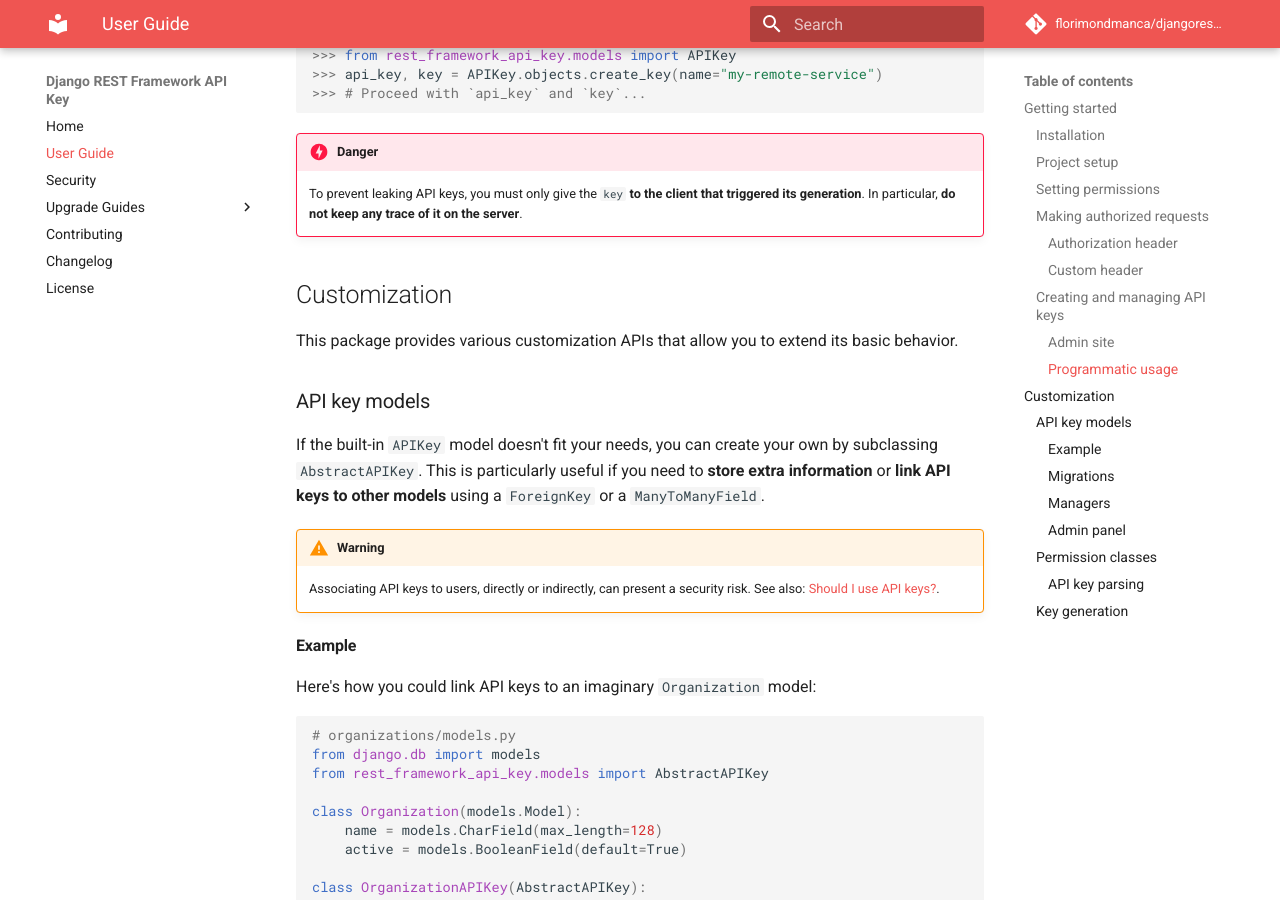
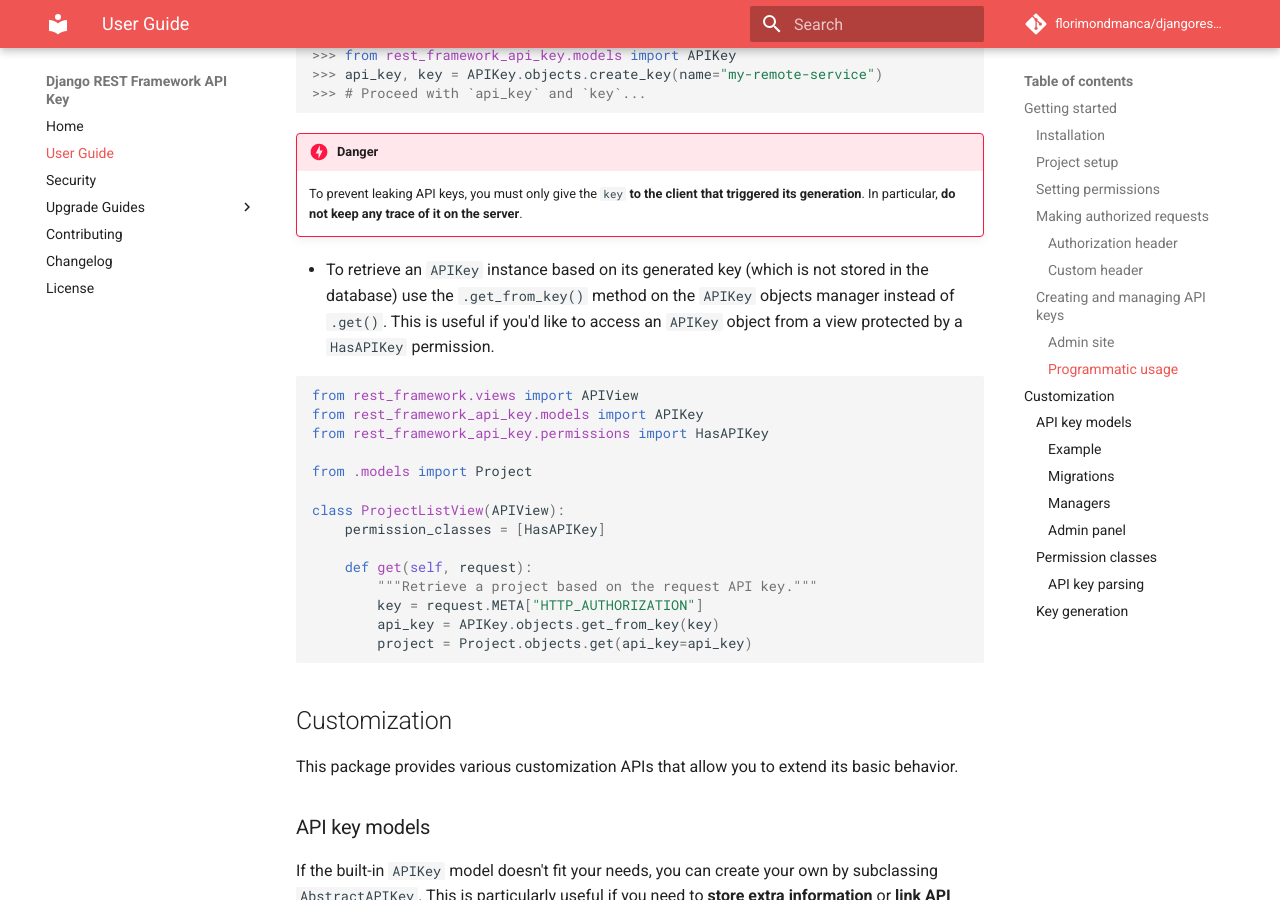
Before and after one commit to florimondmanca/djangorestframework-api-key, an MkDocs documentation site: the page built from docs/guide.md, in a window 1280 px wide and 900 px high, scrolled down 3001 px. Built offline with MkDocs 1.6.1 and Material for MkDocs 9.7.7, drawn with Linux system fonts in a browser that asks for light colours; comment, search, counter and statistics services are not loaded.

Commit message:
Add and document BaseAPIKeyManager.get_from_key() (#93)
* Add and document BaseAPIKeyManager.get_from_key()

* Expose a new method for retrieving APIKey objects based on a
generated key that is not stored in the database

* Refactor BaseAPIKeyManager.is_valid() to use the new method

* Update tests and documentation to reflect the new method

* Update CHANGELOG to record new .get_from_key() method

* Explicitly re-raise DoesNotExist in get_from_key()

Co-Authored-By: Florimond Manca <florimond.manca@gmail.com>

* Provide clearer documentation for get_from_key()

* Raise more consistent errors in get_from_key()

* Remove unused ValidationError handling in BaseAPIKeyManager.is_valid

Co-authored-by: Florimond Manca <florimond.manca@gmail.com>

````diff
--- a/docs/guide.md
+++ b/docs/guide.md
@@ -141,6 +141,25 @@
 
 !!! danger
     To prevent leaking API keys, you must only give the `key` **to the client that triggered its generation**. In particular, **do not keep any trace of it on the server**.
+
+- To retrieve an `APIKey` instance based on its generated key (which is not stored in the database) use the `.get_from_key()` method on the `APIKey` objects manager instead of `.get()`. This is useful if you'd like to access an `APIKey` object from a view protected by a `HasAPIKey` permission.
+
+```python
+from rest_framework.views import APIView
+from rest_framework_api_key.models import APIKey
+from rest_framework_api_key.permissions import HasAPIKey
+
+from .models import Project
+
+class ProjectListView(APIView):
+    permission_classes = [HasAPIKey]
+
+    def get(self, request):
+        """Retrieve a project based on the request API key."""
+        key = request.META["HTTP_AUTHORIZATION"]
+        api_key = APIKey.objects.get_from_key(key)
+        project = Project.objects.get(api_key=api_key)
+```
 
 ## Customization
 
````
Also changed, not shown: CHANGELOG.md (+2 -0 lines), 2 other files.
